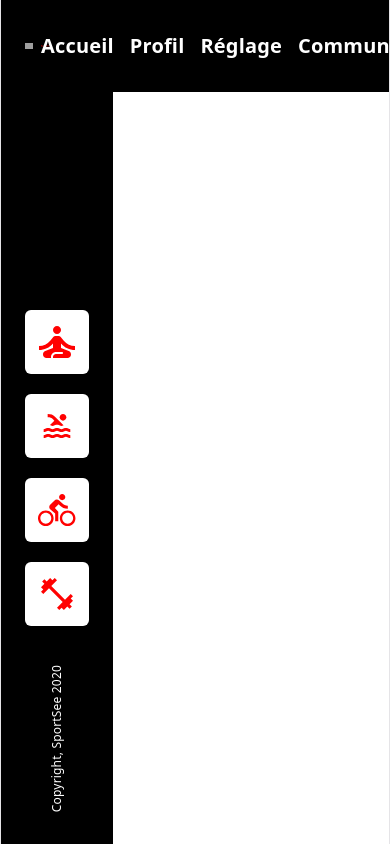
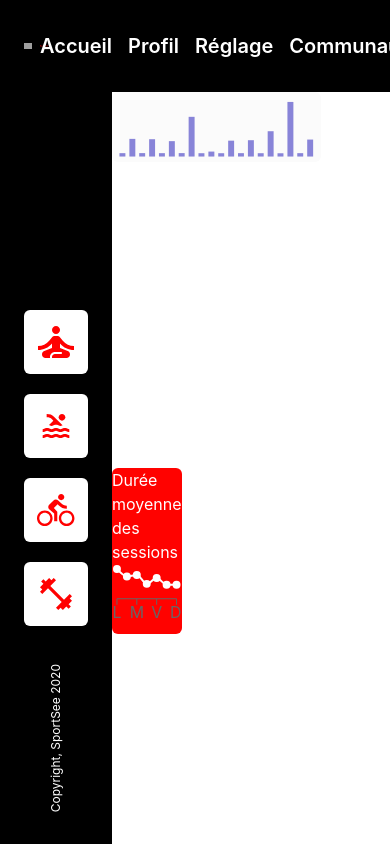
Before and after one commit to alangnt/sportsee-p12, a React (Vite) app: page / in a window 390 px wide. Shown: the top 844 px of the page. Built offline with nearby package versions, Linux system fonts and the light colour scheme; grey boxes are pictures that could not be loaded.

Commit message:
feat: init recharts + activity and sessions charts

```diff
--- a/package.json
+++ b/package.json
@@ -13,6 +13,7 @@
     "@tailwindcss/vite": "^4.2.4",
     "react": "^19.2.5",
     "react-dom": "^19.2.5",
+    "recharts": "^3.8.1",
     "tailwindcss": "^4.2.4"
   },
   "devDependencies": {
--- a/src/App.tsx
+++ b/src/App.tsx
@@ -1,13 +1,15 @@
 import HeaderComponent from "./components/Header";
+import HomeComponent from "./components/Home";
 import SidebarComponent from "./components/Sidebar";
 
 export default function App() {
   return (
-    <div className="flex flex-col w-full min-h-screen">
+    <div className="flex flex-col w-full h-screen">
       <HeaderComponent></HeaderComponent>
-      <div className="flex grow">
+      <main className="flex grow">
         <SidebarComponent></SidebarComponent>
-      </div>
+        <HomeComponent></HomeComponent>
+      </main>
     </div>
   )
 }
--- a/src/components/Header.tsx
+++ b/src/components/Header.tsx
@@ -16,7 +16,7 @@ export default function HeaderComponent() {
       <nav className="grow">
         <ul className="flex items-center text-xl">
           {tabs.map(tab => (
-            <li key={tab.value} className="w-full py-4 px-2 cursor-pointer">{tab.name}</li>
+            <li key={tab.value} className="w-full py-4 px-2 cursor-pointer text-center">{tab.name}</li>
           ))}
         </ul>
       </nav>
--- /dev/null
+++ b/src/components/Home.tsx
@@ -0,0 +1,139 @@
+import { Bar, BarChart, Line, LineChart, Tooltip, type TooltipContentProps, type TooltipIndex, XAxis } from "recharts";
+
+const dataActivity = [
+  {
+    name: '1',
+    kg: 68,
+    kcal: 356
+  },
+  {
+    name: '2',
+    kg: 69,
+    kcal: 349
+  },
+  {
+    name: '3',
+    kg: 68,
+    kcal: 310
+  },
+  {
+    name: '4',
+    kg: 69,
+    kcal: 800
+  },
+  {
+    name: '5',
+    kg: 67,
+    kcal: 100
+  },
+  {
+    name: '6',
+    kg: 67,
+    kcal: 320
+  },
+  {
+    name: '7',
+    kg: 68,
+    kcal: 329
+  },
+  {
+    name: '8',
+    kg: 67,
+    kcal: 510
+  },
+  {
+    name: '9',
+    kg: 66,
+    kcal: 1100
+  },
+  {
+    name: '10',
+    kg: 68,
+    kcal: 342
+  }
+];
+
+const dataSessions = [
+  {
+    name: 'L',
+    value: 400
+  },
+  {
+    name: 'M',
+    value: 300
+  },
+  {
+    name: 'M',
+    value: 320
+  },
+  {
+    name: 'J',
+    value: 200
+  },
+  {
+    name: 'V',
+    value: 278
+  },
+  {
+    name: 'S',
+    value: 189
+  },
+  {
+    name: 'D',
+    value: 189
+  }
+];
+
+const CustomTooltip = ({ active, payload }: TooltipContentProps) => {
+  const kg = payload?.[0];
+  const kcal = payload?.[1];
+  const isVisible = active && kg != null && kcal != null;
+  return (
+    <div className="custom-tooltip" style={{ visibility: isVisible ? 'visible' : 'hidden' }}>
+      {isVisible && (
+        <>
+          <p>{`${kg.value}kg`}</p>
+          <p>{`${kcal.value}kcal`}</p>
+        </>
+      )}
+    </div>
+  );
+};
+
+export default function HomeComponent({
+  isAnimationActive,
+  defaultIndex,
+}: {
+  isAnimationActive?: boolean;
+  defaultIndex?: TooltipIndex;
+}) {
+  return (
+    <div className="grow grid grid-cols-4 grid-rows-2">
+      <div className="col-span-3 row-span-1 aspect-3/1 rounded-md bg-[#fbfbfb]">
+        <BarChart
+          style={{ width: '100%', aspectRatio: 1.618, height: '100%' }}
+          responsive
+          data={dataActivity}
+        >
+          <Tooltip content={CustomTooltip} isAnimationActive={isAnimationActive} defaultIndex={defaultIndex} />
+          <Bar dataKey="kg" fill="#8884d8" />
+          <Bar dataKey="kcal" fill="#8884d8" />
+        </BarChart>
+      </div>
+
+      <div className="col-span-3 grid grid-cols-3 row-span-1">
+        <div className="bg-[#ff0200] text-white col-span-1 aspect-square rounded-md">
+          <p>Durée moyenne des sessions</p>
+          <LineChart
+            style={{ width: '100%', aspectRatio: 1.618, height: '100%' }}
+            responsive
+            data={dataSessions}
+          >
+            <Line type="monotone" dataKey="value" stroke="white" strokeWidth={2} />
+            <XAxis dataKey="name" />
+          </LineChart>
+        </div>
+      </div>
+    </div>
+  )
+}
--- a/src/index.css
+++ b/src/index.css
@@ -1,113 +1 @@
 @import "tailwindcss";
-
-:root {
-  --text: #6b6375;
-  --text-h: #08060d;
-  --bg: #fff;
-  --border: #e5e4e7;
-  --code-bg: #f4f3ec;
-  --accent: #aa3bff;
-  --accent-bg: rgba(170, 59, 255, 0.1);
-  --accent-border: rgba(170, 59, 255, 0.5);
-  --social-bg: rgba(244, 243, 236, 0.5);
-  --shadow:
-    rgba(0, 0, 0, 0.1) 0 10px 15px -3px, rgba(0, 0, 0, 0.05) 0 4px 6px -2px;
-
-  --sans: system-ui, 'Segoe UI', Roboto, sans-serif;
-  --heading: system-ui, 'Segoe UI', Roboto, sans-serif;
-  --mono: ui-monospace, Consolas, monospace;
-
-  font: 18px/145% var(--sans);
-  letter-spacing: 0.18px;
-  color-scheme: light dark;
-  color: var(--text);
-  background: var(--bg);
-  font-synthesis: none;
-  text-rendering: optimizeLegibility;
-  -webkit-font-smoothing: antialiased;
-  -moz-osx-font-smoothing: grayscale;
-
-  @media (max-width: 1024px) {
-    font-size: 16px;
-  }
-}
-
-@media (prefers-color-scheme: dark) {
-  :root {
-    --text: #9ca3af;
-    --text-h: #f3f4f6;
-    --bg: #16171d;
-    --border: #2e303a;
-    --code-bg: #1f2028;
-    --accent: #c084fc;
-    --accent-bg: rgba(192, 132, 252, 0.15);
-    --accent-border: rgba(192, 132, 252, 0.5);
-    --social-bg: rgba(47, 48, 58, 0.5);
-    --shadow:
-      rgba(0, 0, 0, 0.4) 0 10px 15px -3px, rgba(0, 0, 0, 0.25) 0 4px 6px -2px;
-  }
-
-  #social .button-icon {
-    filter: invert(1) brightness(2);
-  }
-}
-
-#root {
-  width: 1126px;
-  max-width: 100%;
-  margin: 0 auto;
-  text-align: center;
-  border-inline: 1px solid var(--border);
-  min-height: 100svh;
-  display: flex;
-  flex-direction: column;
-  box-sizing: border-box;
-}
-
-body {
-  margin: 0;
-}
-
-h1,
-h2 {
-  font-family: var(--heading);
-  font-weight: 500;
-  color: var(--text-h);
-}
-
-h1 {
-  font-size: 56px;
-  letter-spacing: -1.68px;
-  margin: 32px 0;
-  @media (max-width: 1024px) {
-    font-size: 36px;
-    margin: 20px 0;
-  }
-}
-h2 {
-  font-size: 24px;
-  line-height: 118%;
-  letter-spacing: -0.24px;
-  margin: 0 0 8px;
-  @media (max-width: 1024px) {
-    font-size: 20px;
-  }
-}
-p {
-  margin: 0;
-}
-
-code,
-.counter {
-  font-family: var(--mono);
-  display: inline-flex;
-  border-radius: 4px;
-  color: var(--text-h);
-}
-
-code {
-  font-size: 15px;
-  line-height: 135%;
-  padding: 4px 8px;
-  background: var(--code-bg);
-}
```
Also changed, not shown: 1 other file (tests, documents, lock files or other folders).
